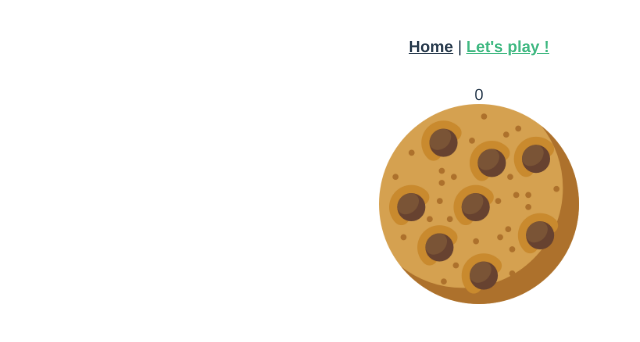
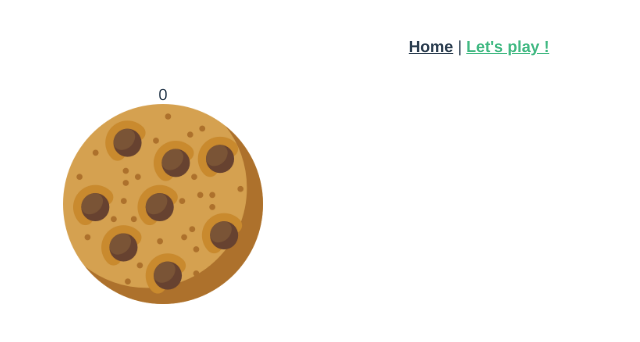
Before and after one commit to arthurleroux/cookie-clicker-leroux, a Vue app: page /#/game in a window 1280 px wide. Shown: the top 342 px of the page, without its empty margins (161-801 px from the left). Built offline with nearby package versions, Linux system fonts and the light colour scheme.

Commit message:
Mise en place du shop en cours

```diff
--- a/src/components/Cookie.vue
+++ b/src/components/Cookie.vue
@@ -4,7 +4,7 @@
             {{ cookies }}
         </div>
         <div>
-            <img v-on:click="clickCookie" src="../assets/cookie.png">
+            <img v-on:click="clickCookie" src="../assets/img/cookie.png">
         </div>
     </section>
 </template>
@@ -15,7 +15,7 @@
         methods: {
             clickCookie (e) {
                 this.$store.commit('CLICK_COOKIE')
-            },
+            }
         },
         computed: {
             cookies: function () {
@@ -25,3 +25,9 @@
     }
 
 </script>
+
+<style>
+    .cookie-container {
+        width: 50%;
+    }
+</style>
--- /dev/null
+++ b/src/components/Shop.vue
@@ -0,0 +1,24 @@
+<template>
+    <div class="shop-container">
+
+    </div>
+</template>
+
+<script>
+
+    export default {
+        methods: {
+
+        },
+        computed: {
+
+        }
+    }
+
+</script>
+
+<style>
+    .shop-container {
+        width: 50%;
+    }
+</style>
--- a/src/store.js
+++ b/src/store.js
@@ -3,9 +3,27 @@ import Vuex from 'vuex'
 
 Vue.use(Vuex)
 
+const products = [
+    {
+        id: 1,
+        name: 'Cursor',
+        price: 30,
+        cookiePerSeconds: 1,
+        purchased: 0
+    },
+    {
+        id: 2,
+        name: 'Grandma',
+        price: 100,
+        cookiePerSeconds: 5,
+        purchased: 0
+    }
+]
+
 export default new Vuex.Store({
     state: {
-        cookies: 0
+        cookies: 0,
+        products: products
     },
     mutations: {
         CLICK_COOKIE (state) {
--- a/src/views/Game.vue
+++ b/src/views/Game.vue
@@ -7,10 +7,12 @@
 <script>
 
   import Cookie from '@/components/Cookie.vue'
+  import Shop from '@/components/Shop.vue'
 
   export default {
       components: {
-          Cookie
+          Cookie,
+          Shop
       }
   }
 
--- a/src/views/Home.vue
+++ b/src/views/Home.vue
@@ -1,6 +1,6 @@
 <template>
   <div class="home">
-    <img src="../assets/cookie.png">
+    <img src="../assets/img/cookie.png">
     <h1>Welcome to Leroux Cookie Clicker</h1>
   </div>
 </template>
```
Also changed, not shown: src/assets/img/cookie.png (renamed from src/assets/cookie.png).
